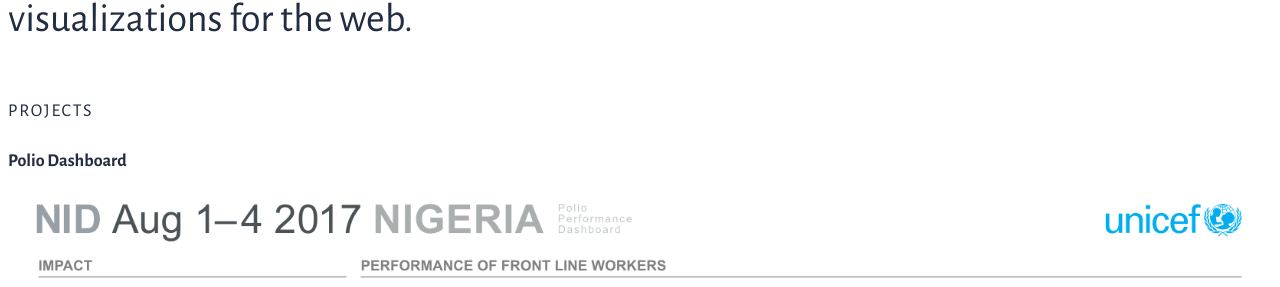
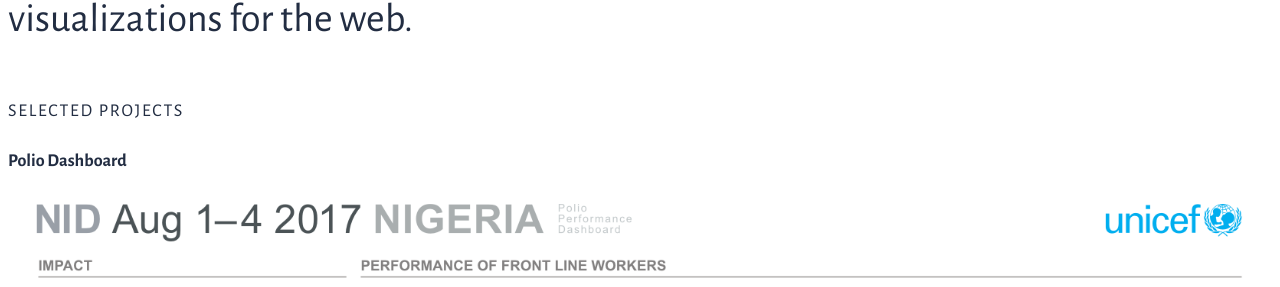
Before and after one commit to darthmall/darthmall.github.io, a Jekyll site: the page built from index.html, in a window 1280 px wide and 900 px high. Shown: the part 134-421 px from the top of the window. Built offline with Jekyll 4.4.1, drawn with Linux system fonts in a browser that asks for light colours; nearby versions of some CDN libraries.

Commit message:
"Selected Projects"

```diff
--- a/index.html
+++ b/index.html
@@ -9,7 +9,7 @@ title: Work
   </p>
 
   <section>
-    <h2>Projects</h2>
+    <h2>Selected Projects</h2>
     {% include project_list.html %}
   </section>
 </main>
```
